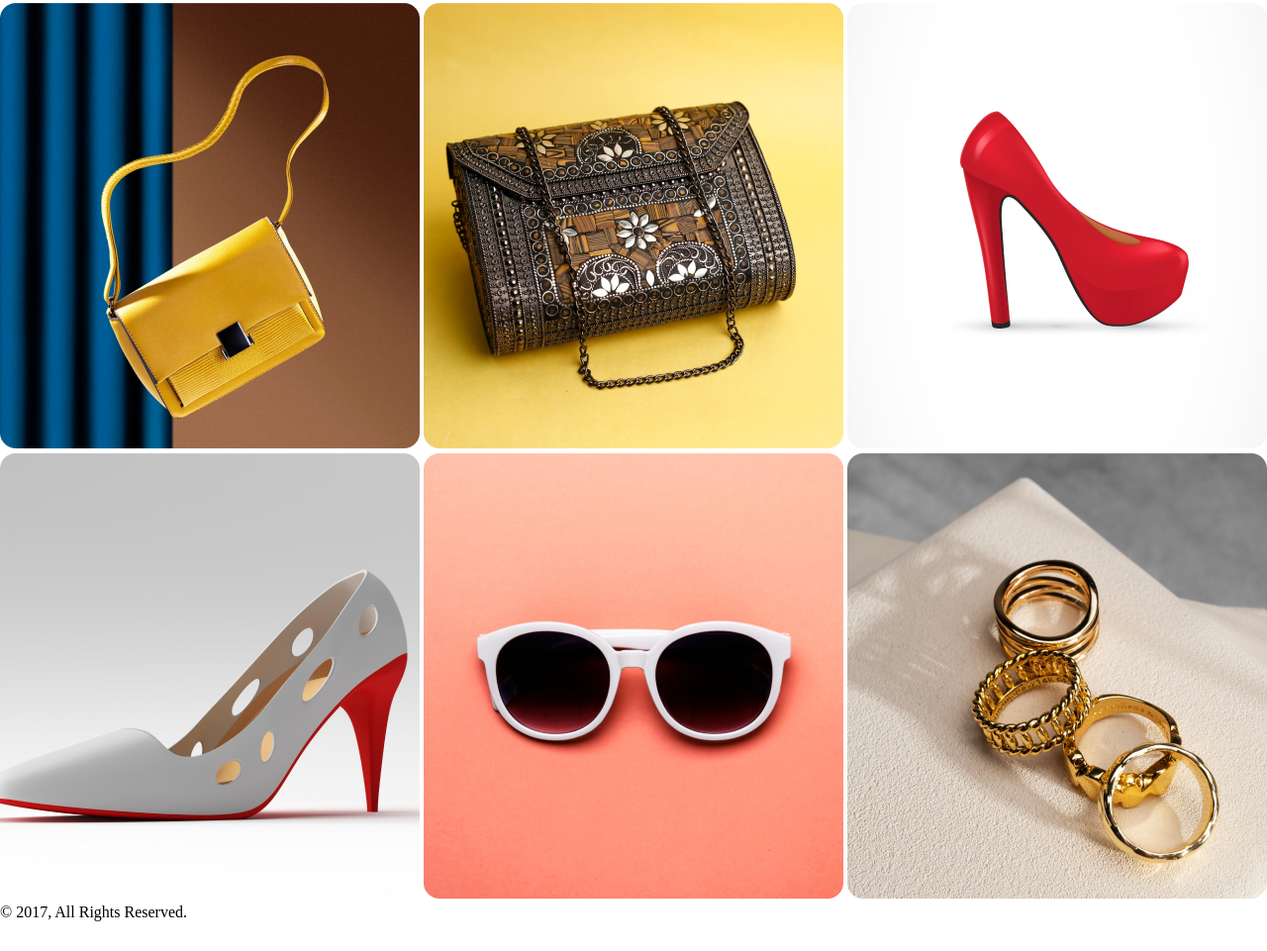
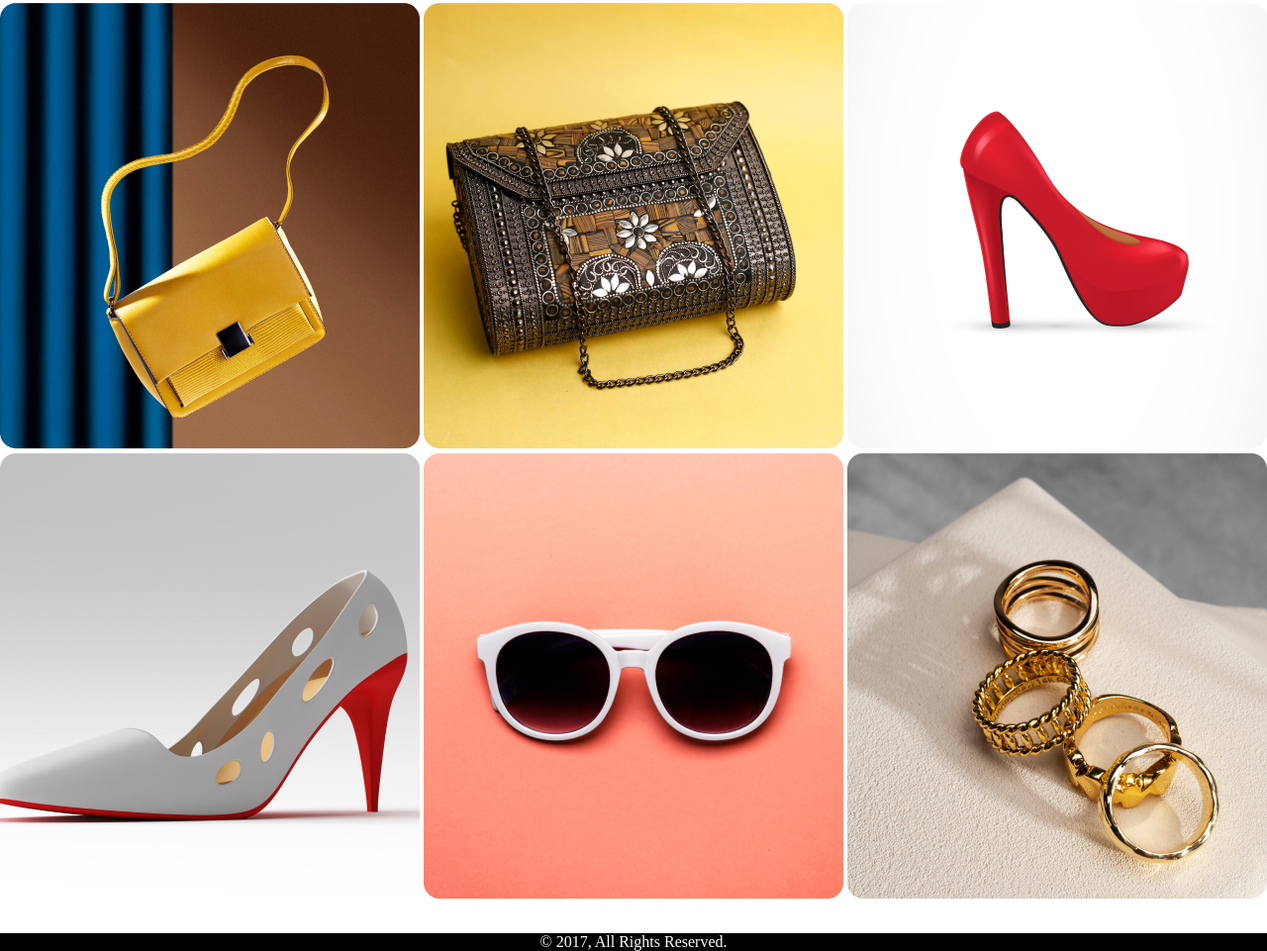
Before and after one commit to mintusikder/new-year-offer, a plain HTML site: page index.html in a window 1280 px wide. Shown: the part 2688-3649 px from the top of the page at 99% size. Before the commit the page ends 3619 px from the top, so only its background shows below. Drawn offline with Linux system fonts and the light colour scheme.

Commit message:
added footer section

```diff
--- a/style/style.css
+++ b/style/style.css
@@ -164,3 +164,9 @@
   text-align: left;
   margin-bottom: 20px;
 }
+.footer{
+  margin-top: 30px;
+  text-align: center;
+  background-color: black;
+  color: white;
+}
```
